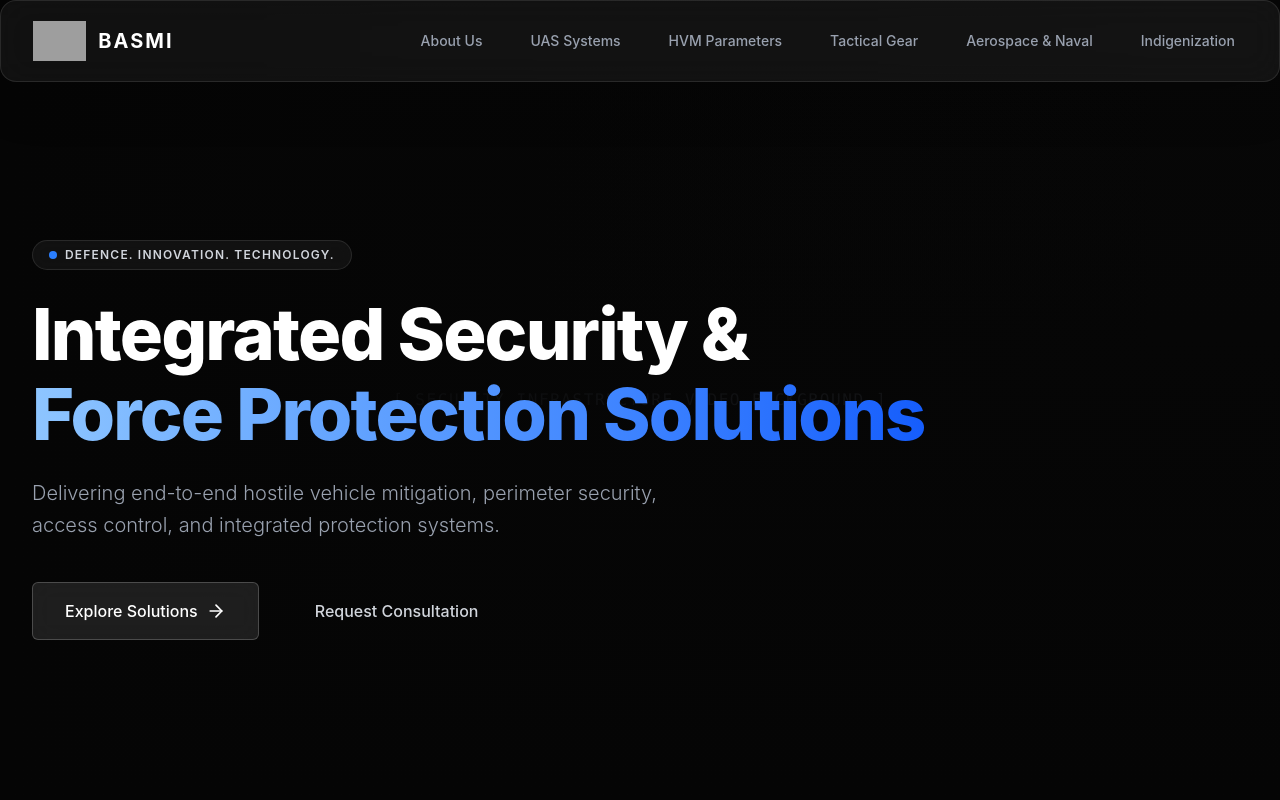
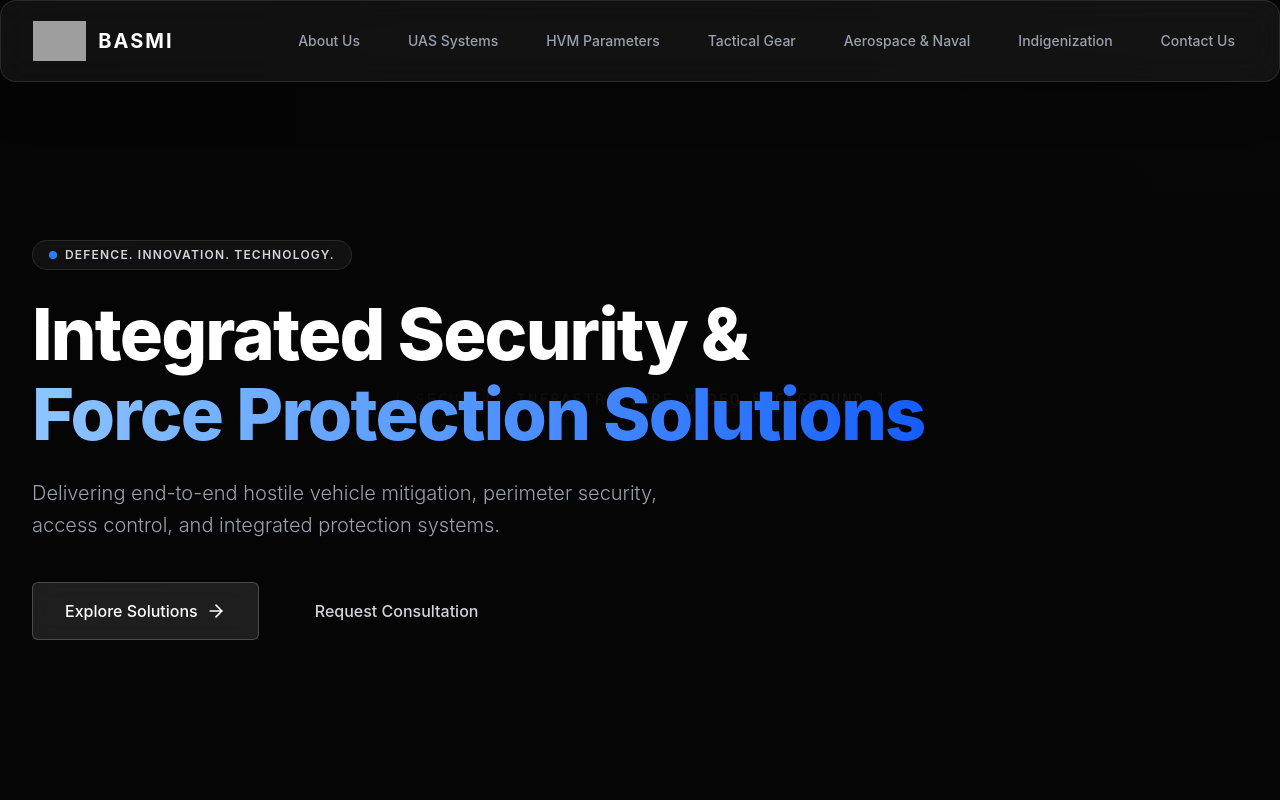
Before and after one commit to YouKnowPrem/BASMI-test1, a React (Vite) app: page / in a window 1280 px wide. Shown: the top 800 px of the page. Built offline with nearby package versions, Linux system fonts and the light colour scheme; grey boxes are pictures that could not be loaded.

Commit message:
Update Navbar.tsx

```diff
--- a/src/components/Navbar.tsx
+++ b/src/components/Navbar.tsx
@@ -12,6 +12,7 @@ export const Navbar = () => {
     { name: 'Tactical Gear', path: '/tactical' },
     { name: 'Aerospace & Naval', path: '/aerospace' },
     { name: 'Indigenization', path: '/indigenization' },
+    { name: 'Contact Us', path: '/contact' },
   ];
 
   return (
```
